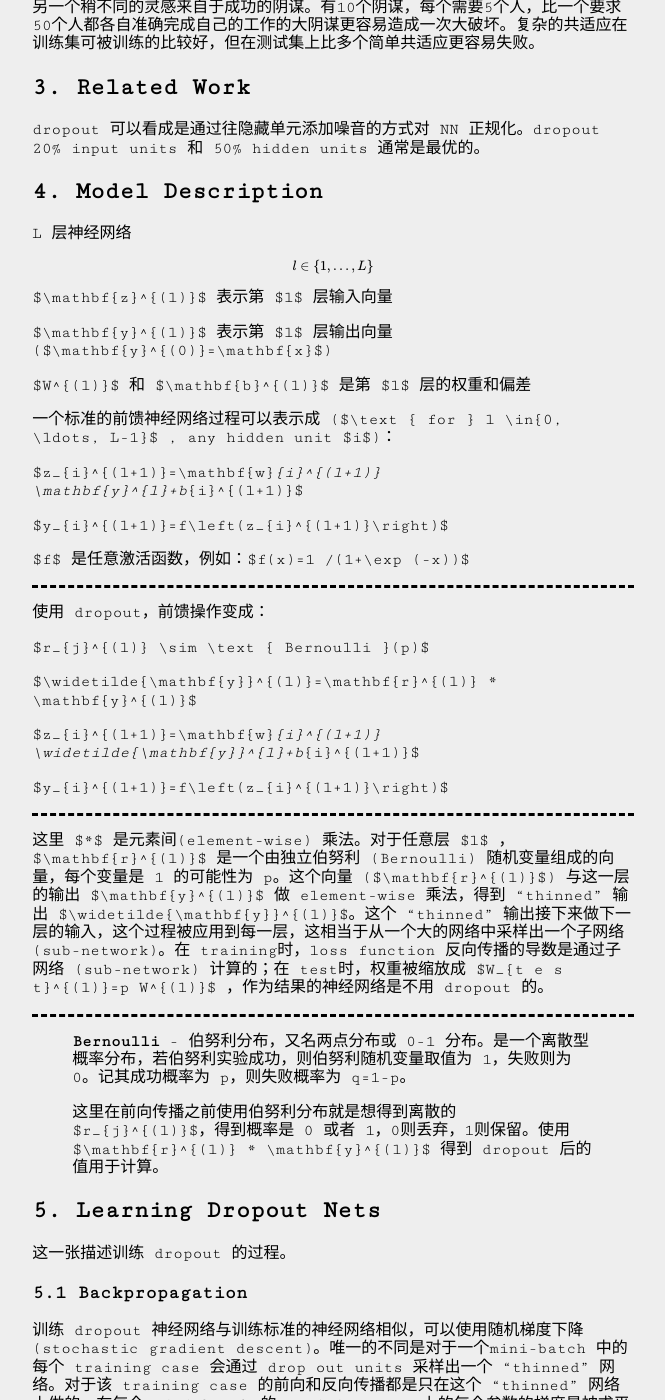
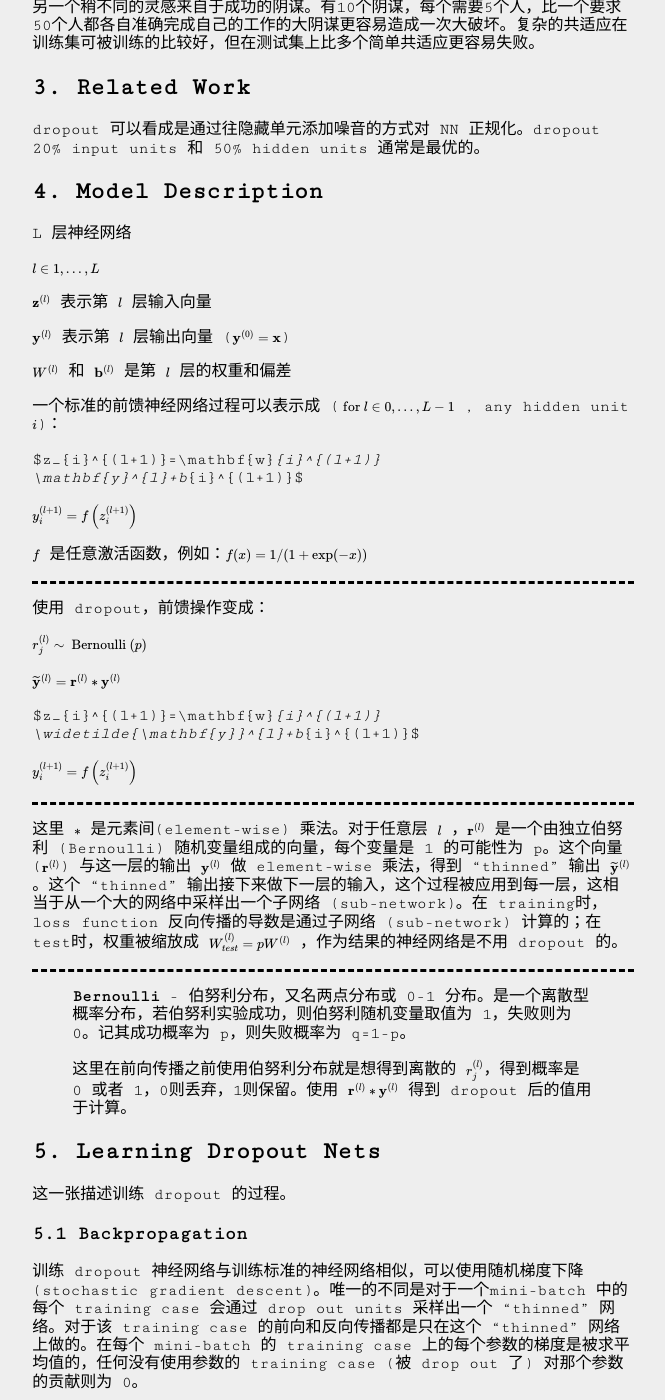
Before and after one commit to yuqisun/yuqisun.github.io, a Jekyll site: the page built from _posts/2019-11-03-dropout-paper.md, in a window 1280 px wide and 1400 px high, scrolled down 1735 px. Shown: the whole window, without its empty margins (147-812 px from the left). Built offline with Jekyll 4.4.1, drawn with Linux system fonts in a browser that asks for light colours; formulas are drawn with MathJax 3; some of the changed lines change nothing that is shown; some of the changed text lies outside the part shown.

Commit message:
add blog

```diff
--- a/_layouts/default.html
+++ b/_layouts/default.html
@@ -14,6 +14,14 @@
         <script type="text/javascript"
                 src="{{ site.baseurl }}/util/MathJax.js">
         </script>
+        <script type="text/x-mathjax-config">
+            MathJax.Hub.Config({
+                tex2jax: {
+                skipTags: ['script', 'noscript', 'style', 'textarea', 'pre'],
+                inlineMath: [['$','$']]
+                }
+            });
+        </script>
     </head>
     <body>
         {{ content }}
--- a/_posts/2019-11-03-dropout-paper.md
+++ b/_posts/2019-11-03-dropout-paper.md
@@ -92,7 +92,7 @@
 
 L 层神经网络
 
-$$l \in\{1, \ldots, L\}$$
+$l \in\{1, \ldots, L\}$
 
 $\mathbf{z}^{(l)}$ 表示第 $l$ 层输入向量
 
```
